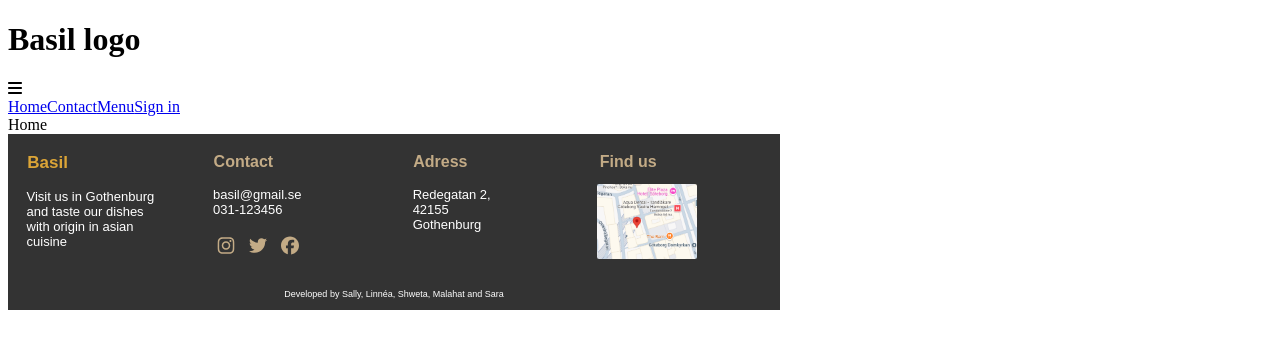
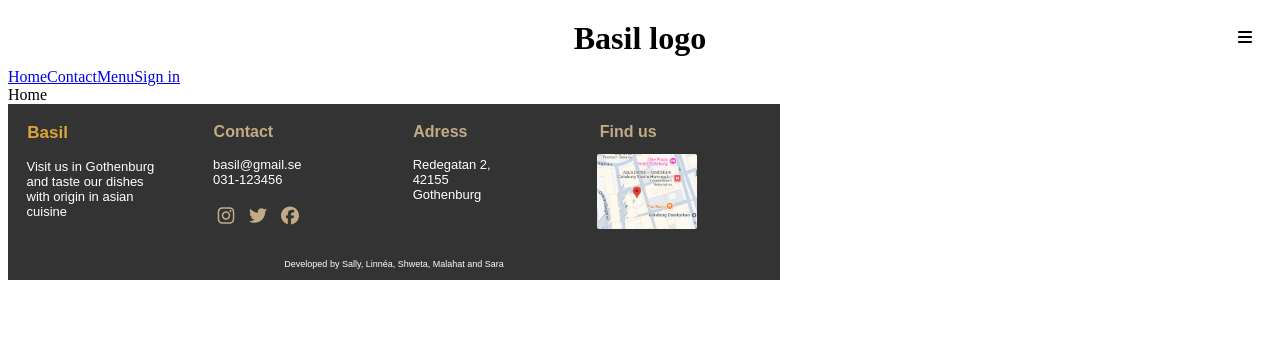
Before and after one commit to NinjaNean/basilika, a React (Vite) app: page /#/ in a window 1280 px wide. Shown: the top 348 px of the page. Built offline with nearby package versions, Linux system fonts and the light colour scheme.

Commit message:
toggle menu

```diff
--- a/src/Component/header/Header.css
+++ b/src/Component/header/Header.css
@@ -0,0 +1,14 @@
+.header-container {
+    display: flex;
+    align-items: center;
+    justify-content: center;
+    position: relative;
+    height: 60px;
+    padding: 0 20px;
+  }
+
+  .menu-toggle {
+    position: absolute;
+    right: 20px;
+    font-size: 24
+}
--- a/src/Component/header/Header.jsx
+++ b/src/Component/header/Header.jsx
@@ -1,19 +1,36 @@
 import '../header/Header.css';
 import { FontAwesomeIcon } from '@fortawesome/react-fontawesome';
 import { faBars } from '@fortawesome/free-solid-svg-icons';
+import { useState } from 'react';
 
 
 const Header = () => {
+    const [menuOpen, setMenuOpen] = useState(false);
+
+  const toggleMenu = () => {
+    setMenuOpen(!menuOpen);
+  };
+
   return (
     <header>
       <div className="header-container">
+        <div className="menu-toggle " onClick={toggleMenu}>
+            <FontAwesomeIcon icon={faBars} className="menu-bar" />
+        </div>
         <h1 className="header-title">Basil logo</h1>
-        <div className="menu-toggle">
+      </div>
 
-            <FontAwesomeIcon icon={faBars} />
+      {menuOpen && (
+        <nav className="nav-links">
+          <ul>
+            <li><a href="#">Home</a></li>
+            <li><a href="#">Contact</a></li>
+            <li><a href="#">Menu</a></li>
+            <li><a href="#">Sign in</a></li>
+          </ul>
+        </nav>
+      )}
 
-        </div>
-      </div>
     </header>
   );
 }
```
